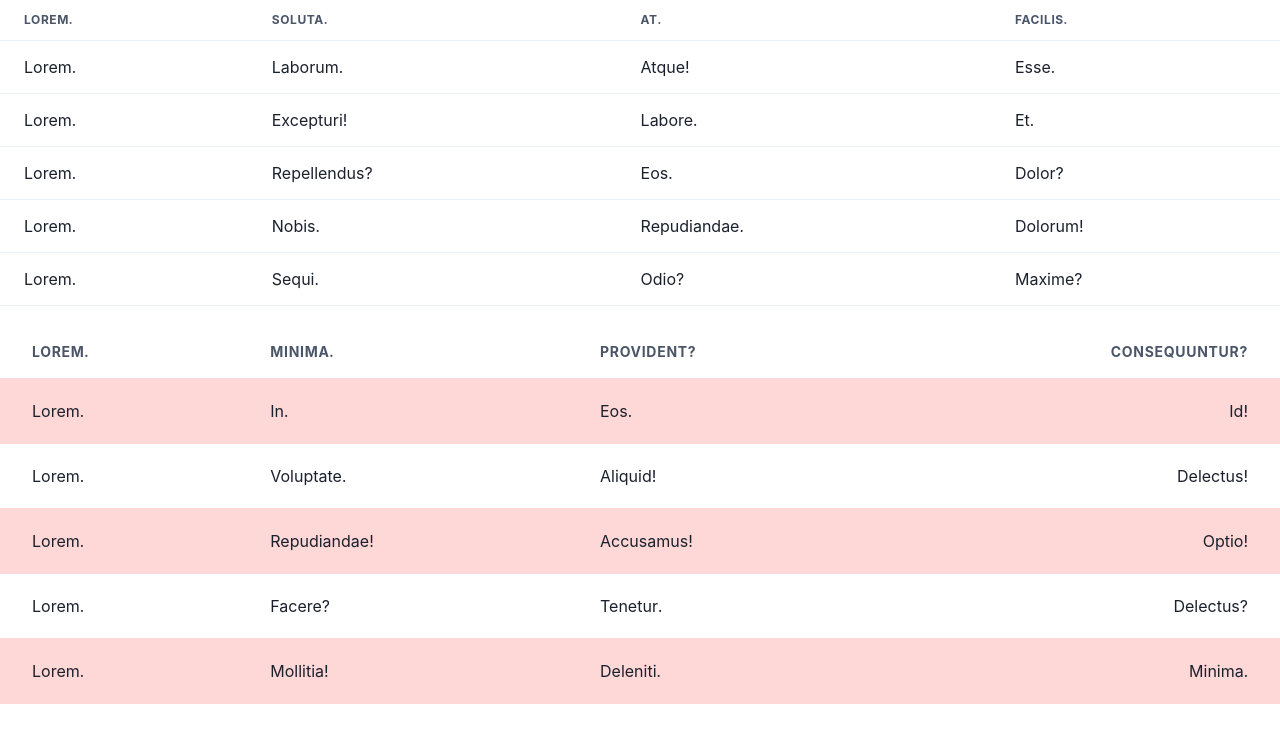
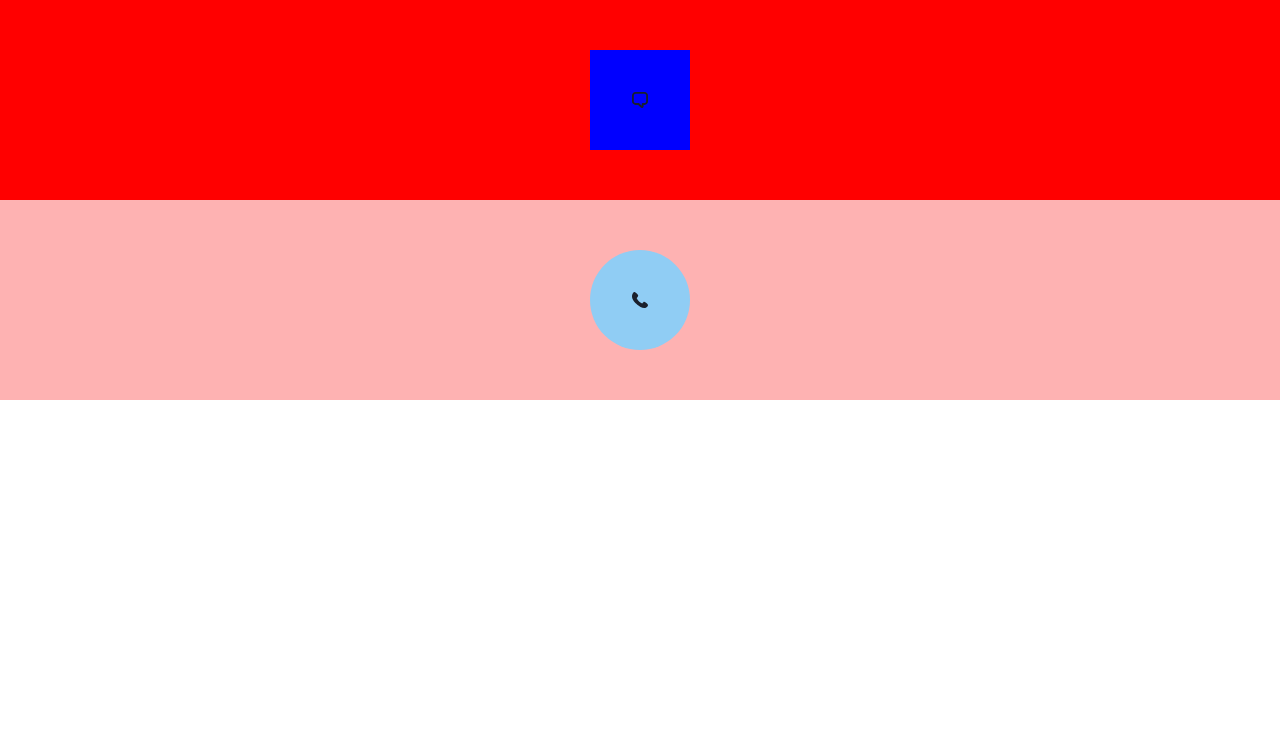
Before and after one commit to sebaek/react20231031, a React (Create React App) app: page / in a window 1280 px wide. Shown: the top 742 px of the page. Built offline with nearby package versions, Linux system fonts and the light colour scheme.

Commit message:
Center, Square, Circle 사용

```diff
--- a/src/App.js
+++ b/src/App.js
@@ -1,116 +1,20 @@
-import {
-  Box,
-  Button,
-  Card,
-  CardBody,
-  CardFooter,
-  CardHeader,
-  Flex,
-  Heading,
-  SimpleGrid,
-  Table,
-  Tbody,
-  Td,
-  Th,
-  Thead,
-  Tr,
-} from "@chakra-ui/react";
+import { Box, Center, Circle, Square } from "@chakra-ui/react";
+import { ChatIcon, PhoneIcon } from "@chakra-ui/icons";
 
 function App() {
   return (
     <>
-      <SimpleGrid columns={1} gap={5}>
-        <Box>
-          {/*Table>Thead>Tr>Th*4>lorem1^^^Tbody>Tr*5>Td*4>lorem1*/}
-          <Table>
-            <Thead>
-              <Tr>
-                <Th>Lorem.</Th>
-                <Th>Soluta.</Th>
-                <Th>At.</Th>
-                <Th>Facilis.</Th>
-              </Tr>
-            </Thead>
-            <Tbody>
-              <Tr>
-                <Td>Lorem.</Td>
-                <Td>Laborum.</Td>
-                <Td>Atque!</Td>
-                <Td>Esse.</Td>
-              </Tr>
-              <Tr>
-                <Td>Lorem.</Td>
-                <Td>Excepturi!</Td>
-                <Td>Labore.</Td>
-                <Td>Et.</Td>
-              </Tr>
-              <Tr>
-                <Td>Lorem.</Td>
-                <Td>Repellendus?</Td>
-                <Td>Eos.</Td>
-                <Td>Dolor?</Td>
-              </Tr>
-              <Tr>
-                <Td>Lorem.</Td>
-                <Td>Nobis.</Td>
-                <Td>Repudiandae.</Td>
-                <Td>Dolorum!</Td>
-              </Tr>
-              <Tr>
-                <Td>Lorem.</Td>
-                <Td>Sequi.</Td>
-                <Td>Odio?</Td>
-                <Td>Maxime?</Td>
-              </Tr>
-            </Tbody>
-          </Table>
-        </Box>
-        {/*Box>Table[variant=striped]>Thead>Tr>Th*4>lorem1^^^Tbody>Tr*5>Td*4>lorem1*/}
-        <Box>
-          <Table variant="striped" colorScheme="red" size="lg">
-            <Thead>
-              <Tr>
-                <Th>Lorem.</Th>
-                <Th>Minima.</Th>
-                <Th>Provident?</Th>
-                <Th isNumeric>Consequuntur?</Th>
-              </Tr>
-            </Thead>
-            <Tbody>
-              <Tr>
-                <Td>Lorem.</Td>
-                <Td>In.</Td>
-                <Td>Eos.</Td>
-                <Td isNumeric>Id!</Td>
-              </Tr>
-              <Tr>
-                <Td>Lorem.</Td>
-                <Td>Voluptate.</Td>
-                <Td>Aliquid!</Td>
-                <Td isNumeric>Delectus!</Td>
-              </Tr>
-              <Tr>
-                <Td>Lorem.</Td>
-                <Td>Repudiandae!</Td>
-                <Td>Accusamus!</Td>
-                <Td isNumeric>Optio!</Td>
-              </Tr>
-              <Tr>
-                <Td>Lorem.</Td>
-                <Td>Facere?</Td>
-                <Td>Tenetur.</Td>
-                <Td isNumeric>Delectus?</Td>
-              </Tr>
-              <Tr>
-                <Td>Lorem.</Td>
-                <Td>Mollitia!</Td>
-                <Td>Deleniti.</Td>
-                <Td isNumeric>Minima.</Td>
-              </Tr>
-            </Tbody>
-          </Table>
-        </Box>
-      </SimpleGrid>
+      <Center bg={"red"} h={"200px"}>
+        <Square bg={"blue"} w={"100px"} h={"100px"}>
+          <ChatIcon />
+        </Square>
+      </Center>
+
+      <Center bg={"red.200"} h={"200px"}>
+        <Circle bg={"blue.200"} w={"100px"} h={"100px"}>
+          <PhoneIcon />
+        </Circle>
+      </Center>
     </>
   );
 }
```
